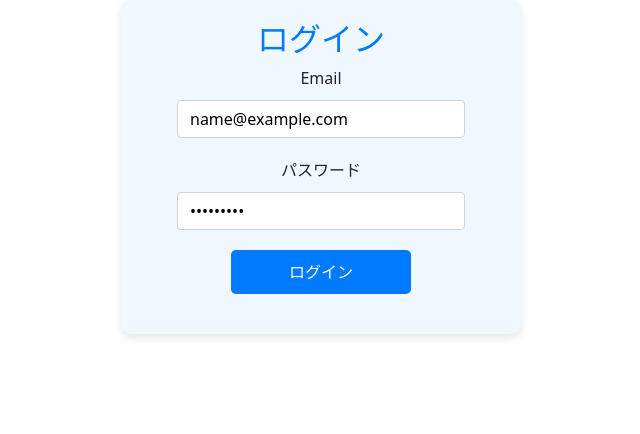
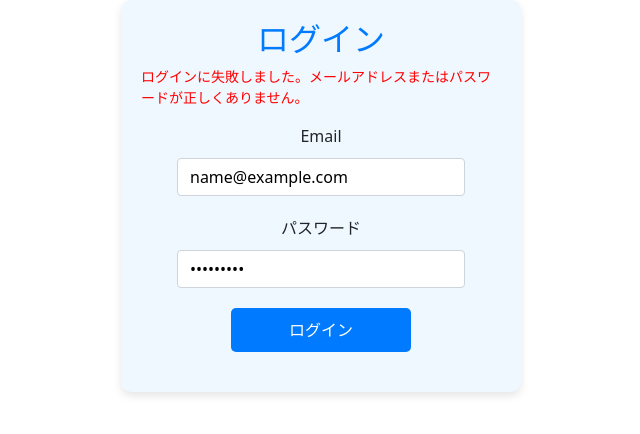
Before and after one commit to wasuken/libra, a React (Vite) app in the folder node/: page /login in a window 1280 px wide. Both pictures are taken after typing "name@example.com", "Sample123" into the empty fields and a click on the button "ログイン". Shown: the top 434 px of the page, without its empty margins (319-959 px from the left). Built offline with nearby package versions, Linux system fonts and the light colour scheme; no server answers.

Commit message:
ログイン失敗時の挙動修正。メッセージだすように

```diff
--- a/node/src/components/LoginForm/index.module.css
+++ b/node/src/components/LoginForm/index.module.css
@@ -42,3 +42,9 @@
     border-radius: 5px;
     cursor: pointer;
 }
+
+.errorMessage {
+    color: red;
+    font-size: 14px;
+    margin-top: 5px;
+}
--- a/node/src/components/LoginForm/index.tsx
+++ b/node/src/components/LoginForm/index.tsx
@@ -13,9 +13,10 @@ type LoginFormInputs = z.infer<typeof schema>;
 
 interface IProps {
   handleParamSubmit: (email: string, password: string) => Promise<void>;
+  errorMessage: string;
 }
 
-const LoginForm: React.FC = ({ handleParamSubmit }: IProps) => {
+const LoginForm: React.FC = ({ handleParamSubmit, errorMessage }: IProps) => {
   const {
     register,
     handleSubmit,
@@ -33,6 +34,7 @@ const LoginForm: React.FC = ({ handleParamSubmit }: IProps) => {
   return (
     <div className={styles.formContainer}>
       <h2 className={styles.formTitle}>ログイン</h2>
+      {errorMessage && <p className={styles.errorMessage}>{errorMessage}</p>}
       <form onSubmit={handleSubmit(onSubmit)}>
         <div className={styles.formGroup}>
           <label htmlFor="email" className={styles.label}>
--- a/node/src/pages/Login.tsx
+++ b/node/src/pages/Login.tsx
@@ -1,15 +1,20 @@
+import { useState } from "react";
 import useAuth from "@/useAuth";
 import { Navigate } from "react-router-dom";
 import LoginForm from "@/components/LoginForm";
 
 function Login() {
   const { login, isLogin } = useAuth();
+  const [errorMessage, setErrorMessage] = useState("");
 
   const handleLogin = async (email: string, password: string) => {
     try {
-      login(email, password);
+      await login(email, password);
     } catch (error) {
       console.error("Login failed:", error);
+      setErrorMessage(
+        "ログインに失敗しました。メールアドレスまたはパスワードが正しくありません。"
+      );
     }
   };
 
@@ -17,7 +22,9 @@ function Login() {
     return <Navigate to="/" />;
   }
 
-  return <LoginForm handleParamSubmit={handleLogin} />;
+  return (
+    <LoginForm handleParamSubmit={handleLogin} errorMessage={errorMessage} />
+  );
 }
 
 export default Login;
--- a/node/src/useAuth.ts
+++ b/node/src/useAuth.ts
@@ -7,15 +7,11 @@ const useAuth = () => {
   const { token, setToken } = useContext(AuthContext);
 
   const login = async (email: string, password: string) => {
-    try {
-      const response = await axios.post("/api/login", {
-        email,
-        password,
-      });
-      setToken(response.data.access_token);
-    } catch (error) {
-      console.error("Login failed:", error);
-    }
+    const response = await axios.post("/api/login", {
+      email,
+      password,
+    });
+    setToken(response.data.access_token);
   };
   const genAfetch = (tk) => {
     return (url, params = {}) => {
```
